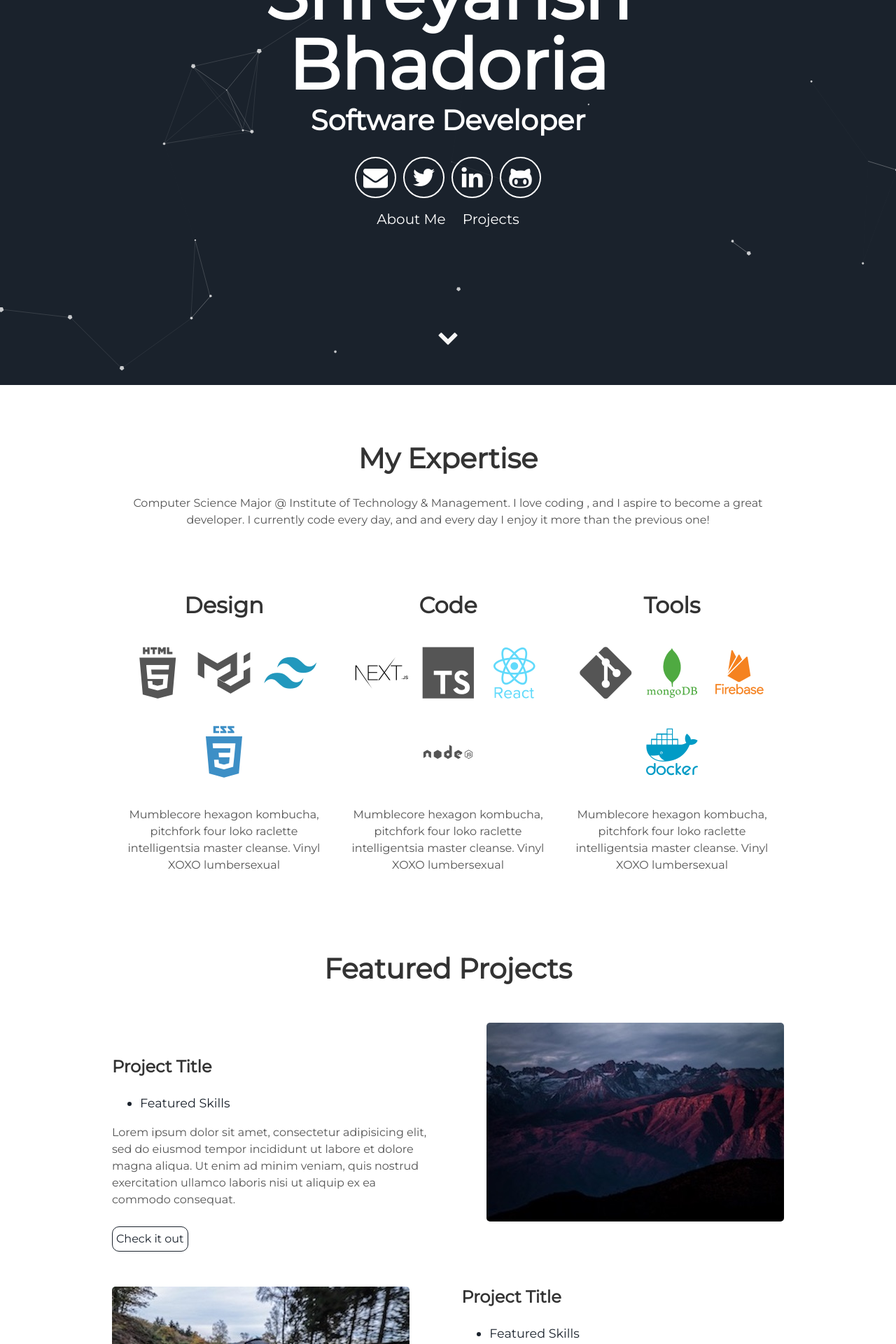
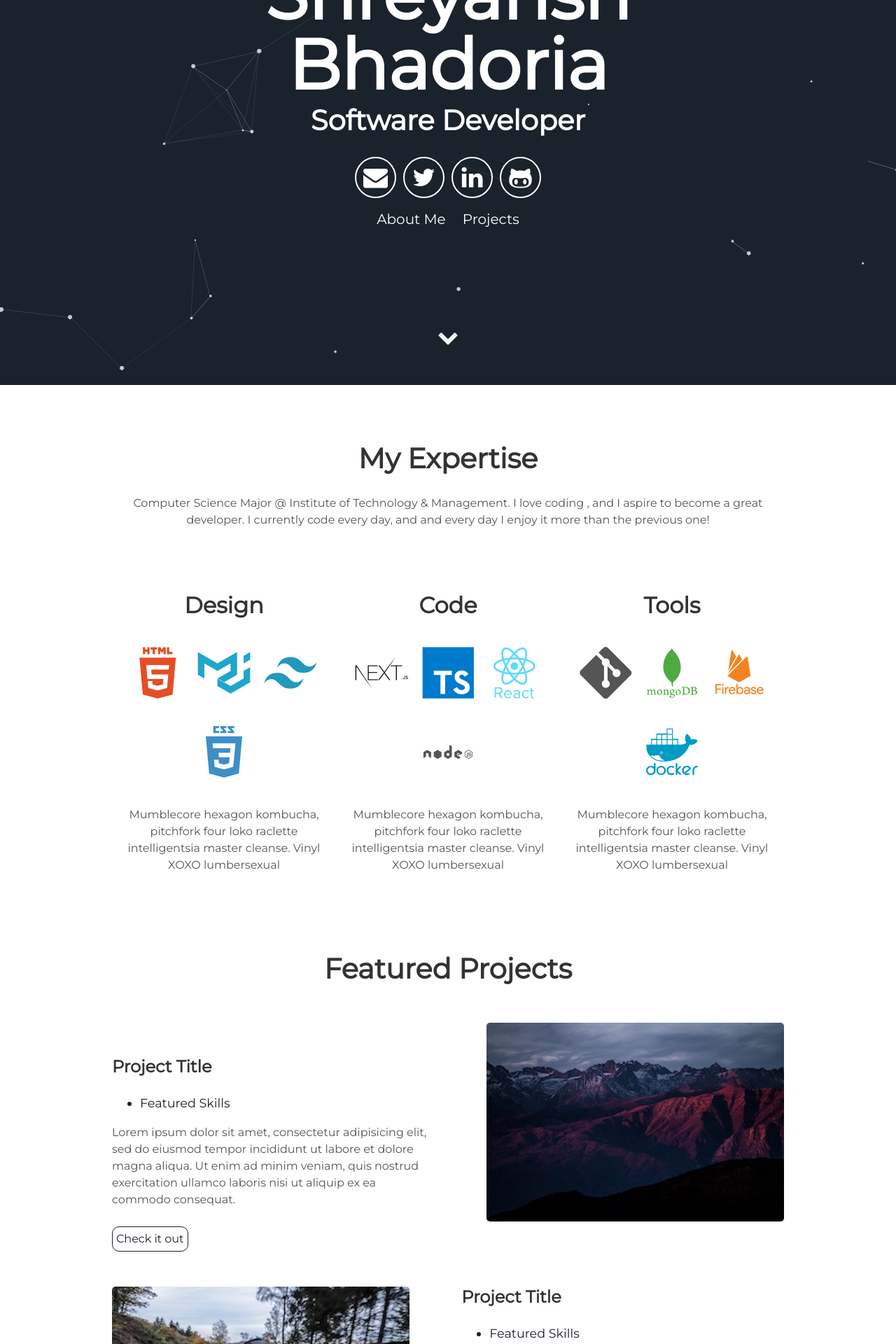
Before and after one commit to shreyanshxyz/shreyanshxyz.github.io, a Jekyll site: the page built from index.html, in a window 1280 px wide. Shown: the part 350-2270 px from the top of the page at 70% size. Built offline with Jekyll 4.4.1, drawn with Linux system fonts in a browser that asks for light colours; nearby versions of some CDN libraries.

Commit message:
Icon coloring

```diff
--- a/_includes/about.html
+++ b/_includes/about.html
@@ -10,8 +10,8 @@
 <div class="user">
   <div class="tech">
     <h2>Design</h2>
-    <i class="devicon-html5-plain-wordmark"></i>
-    <i class="devicon-materialui-plain"></i>
+    <i class="devicon-html5-plain-wordmark colored"></i>
+    <i class="devicon-materialui-plain colored"></i>
     <i class="devicon-tailwindcss-plain colored"></i>
     <i class="devicon-css3-plain-wordmark colored"></i>
     <p>
@@ -22,7 +22,7 @@
   <div class="tech">
     <h2>Code</h2>
     <i class="devicon-nextjs-plain-wordmark colored"></i>
-    <i class="devicon-typescript-plain"></i>
+    <i class="devicon-typescript-plain colored"></i>
     <i class="devicon-react-original-wordmark colored"></i>
     <i class="devicon-nodejs-plain-wordmark"></i>
     <p>
```
